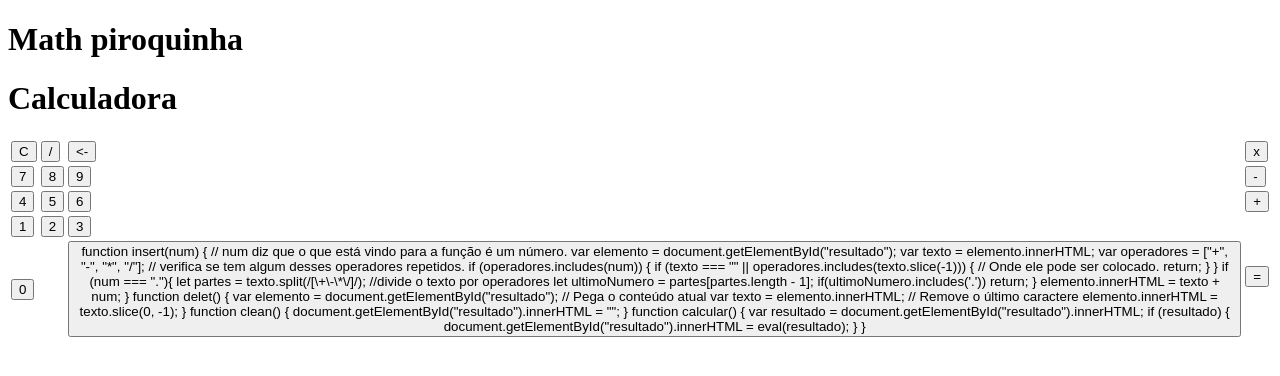
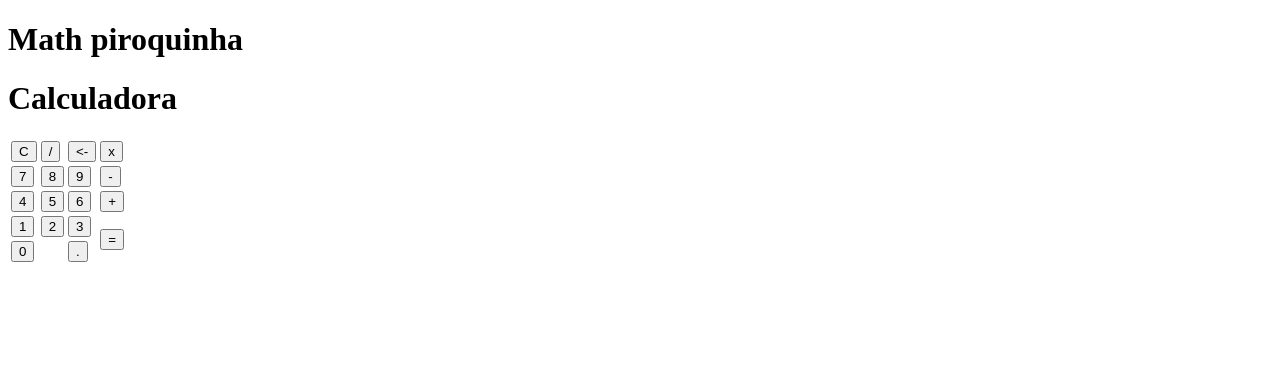
Before and after one commit to Hxzin16/Xadrez-Questions, a plain HTML site: page index.html in a window 1280 px wide. Drawn offline with Linux system fonts and the light colour scheme.

Commit message:
Update index.html

```diff
--- a/index.html
+++ b/index.html
@@ -44,7 +44,7 @@
           </tr>
           <tr>
             <td colspan="2"><button onclick="insert('0')">0</button></td>
-            <td><button onclick="insert('.')>.</button></td>
+            <td><button onclick="insert('.')">.</button></td>
           </tr>
         </table>
       </div>
```
